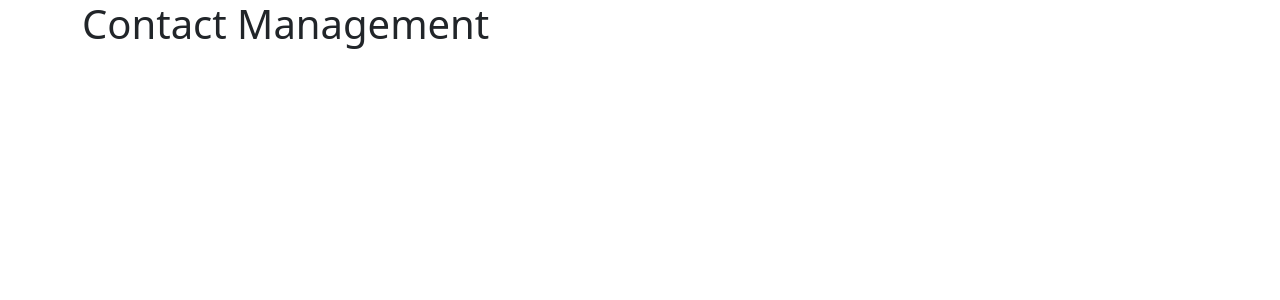
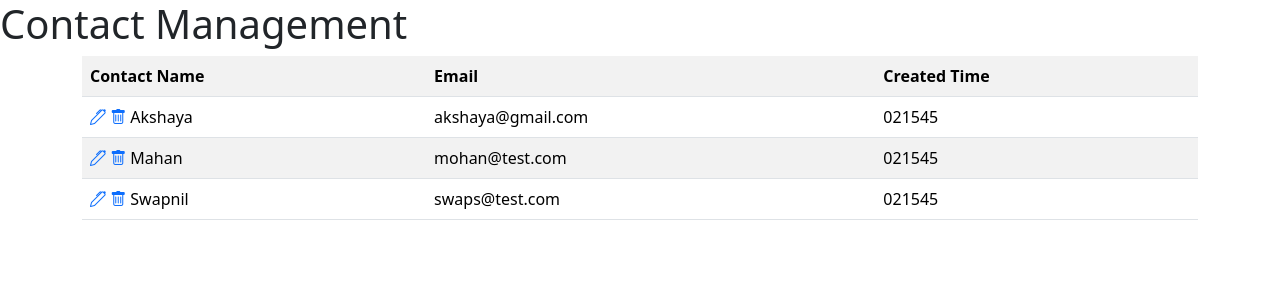
Before and after one commit to AkshayaTonde/akshaya_tonde, a Django app: page / in a window 1280 px wide. Shown: the top 300 px of the page. Run offline with Django 4.2, Linux system fonts and the light colour scheme; some libraries are stand-ins or nearby versions.

Commit message:
home page tab;e

```diff
--- a/akshaya_tonde/contact_management/templates/index.html
+++ b/akshaya_tonde/contact_management/templates/index.html
@@ -15,11 +15,28 @@
 </head>
 
 <body>
-  <div class="container">
-    {% block content %}
-    <h1>Contact Management</h1>
+    <div>
+        <h1>Contact Management</h1>
+    </div>
 
-    {% endblock content %}
+    <div class="container">
+
+    <table class="table table-striped">
+        <tr>
+            <th>Contact Name</th>
+            <th>Email</th>
+            <th>Created Time</th>
+        </tr>
+    {% for contact in contact_list%}
+        <tr>
+            <td><a class="edit" title="" data-toggle="tooltip" data-original-title="Edit"><i class="bi bi-pen"></i></a>
+                <a class="delete" title="" data-toggle="tooltip" data-original-title="Delete"><i class="bi bi-trash"></i></a>
+                {{contact.Contact_name}}</td>
+            <td>{{contact.email}}</td>
+            <td>{{contact.CreatedTime}}</td>
+        </tr>
+    {% endfor %}
+    </table>
   </div>
 </body>
 
--- a/akshaya_tonde/contact_management/views.py
+++ b/akshaya_tonde/contact_management/views.py
@@ -3,4 +3,12 @@ from django.http import HttpResponse
 
 
 def home(request):
-    return render(request, "index.html")
+
+    contact_list =[
+        {'Contact_name':'Akshaya', 'email':'akshaya@gmail.com','CreatedTime':'021545'},
+        {'Contact_name':'Mahan', 'email':'mohan@test.com','CreatedTime':'021545'},
+        {'Contact_name':'Swapnil', 'email':'swaps@test.com','CreatedTime':'021545'}
+
+    ]
+
+    return render(request, "index.html", context={'contact_list': contact_list})
```
